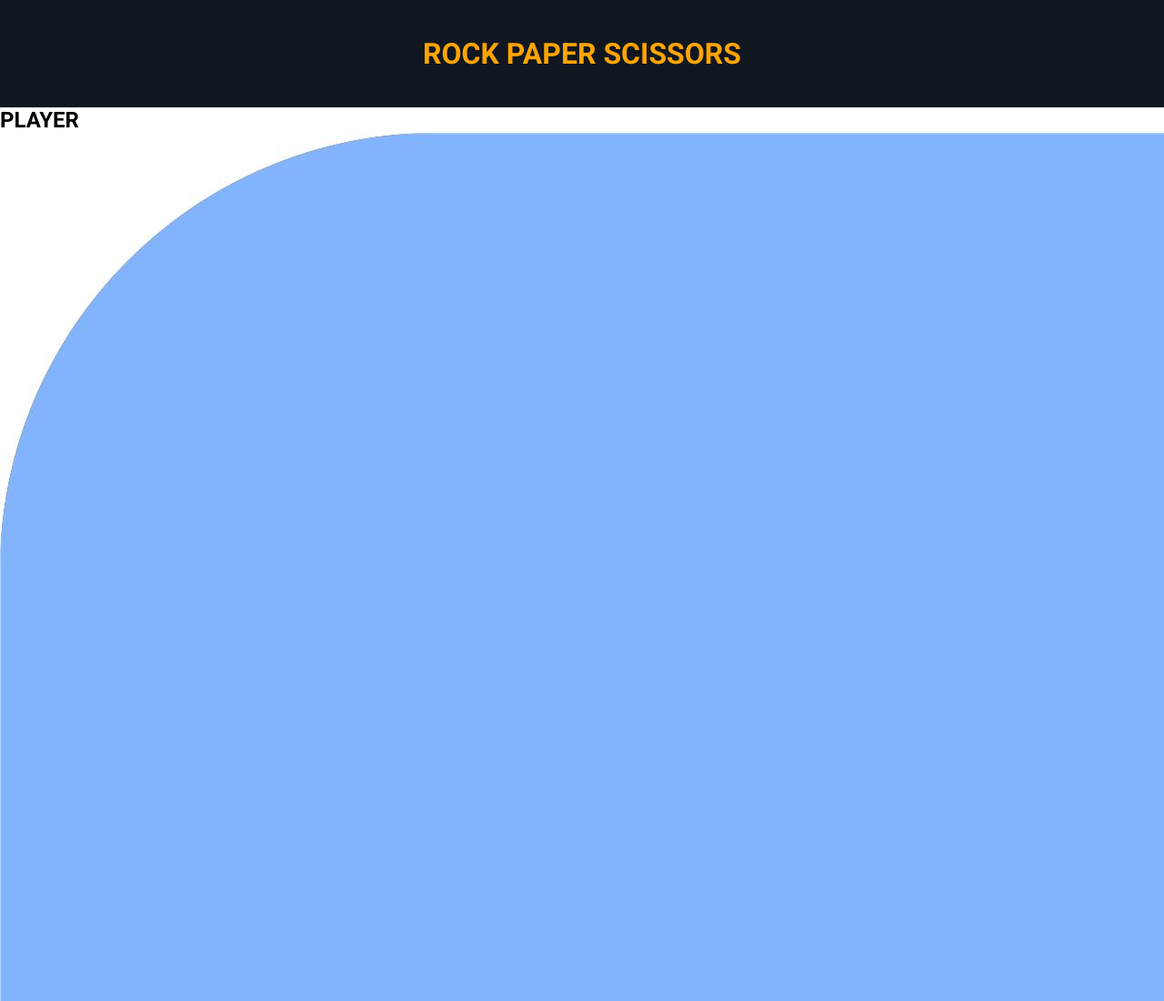
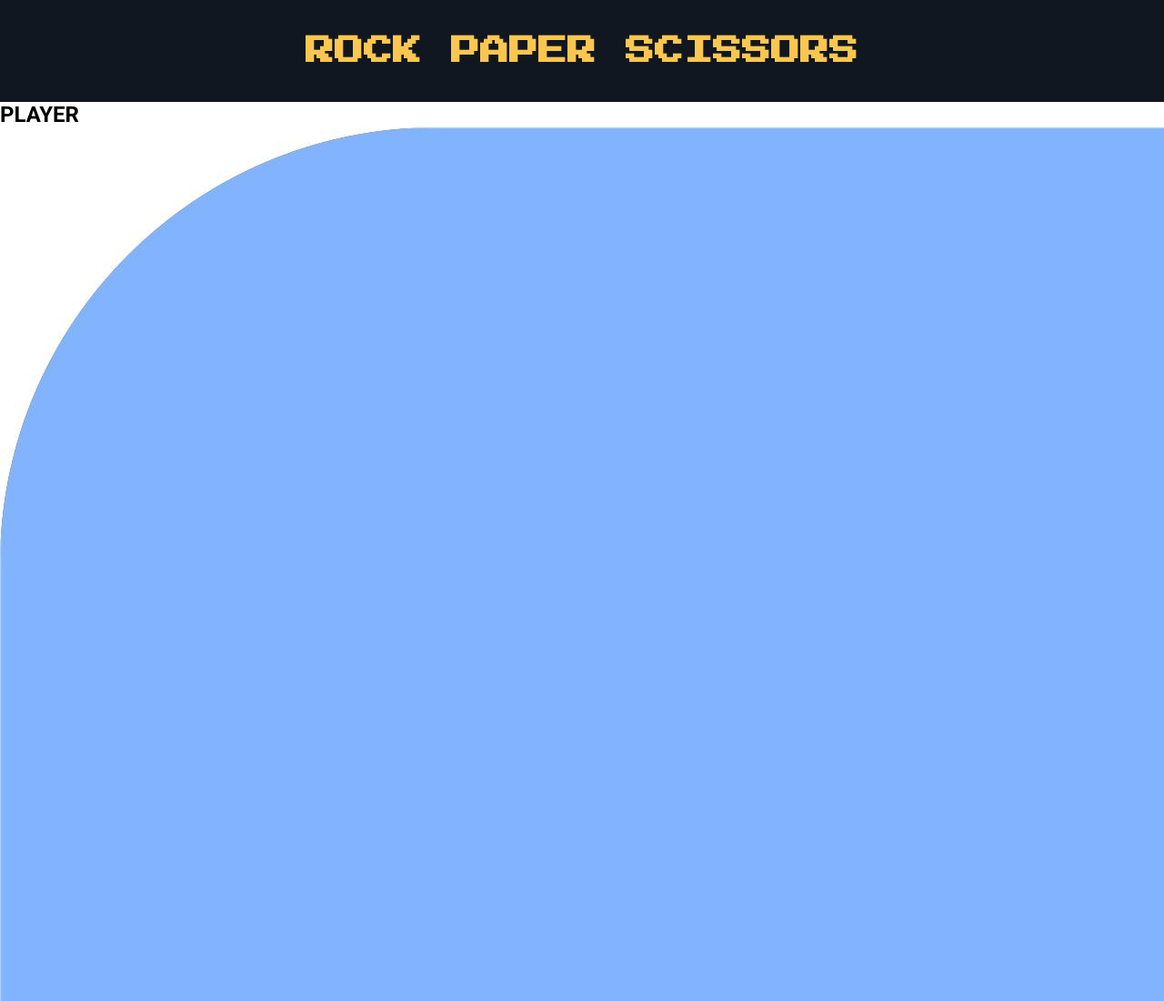
Before and after one commit to mohammedShanid8428/Rock-Paper-Scissor, a plain HTML site: page index.html in a window 1280 px wide. Shown: the top 1100 px of the page at 91% size. Drawn offline with Linux system fonts and the light colour scheme.

Commit message:
header section style and font-family rechanged

```diff
--- a/index.html
+++ b/index.html
@@ -14,7 +14,7 @@
 <body>
   <!--header-section-->
   <header class="header">
-    <h1>ROCK PAPER SCISSORS</h1>
+    <h1 class="title">ROCK PAPER SCISSORS</h1>
   </header>
 
   <!--game-section-->
--- a/style.css
+++ b/style.css
@@ -15,3 +15,9 @@ body{
   background:  #111720;
   color: orange;
 }
+
+.title{
+  font-size: 32px;
+  color:  #fac650;
+  font-family: "Press Start 2P", cursive;
+}
```
